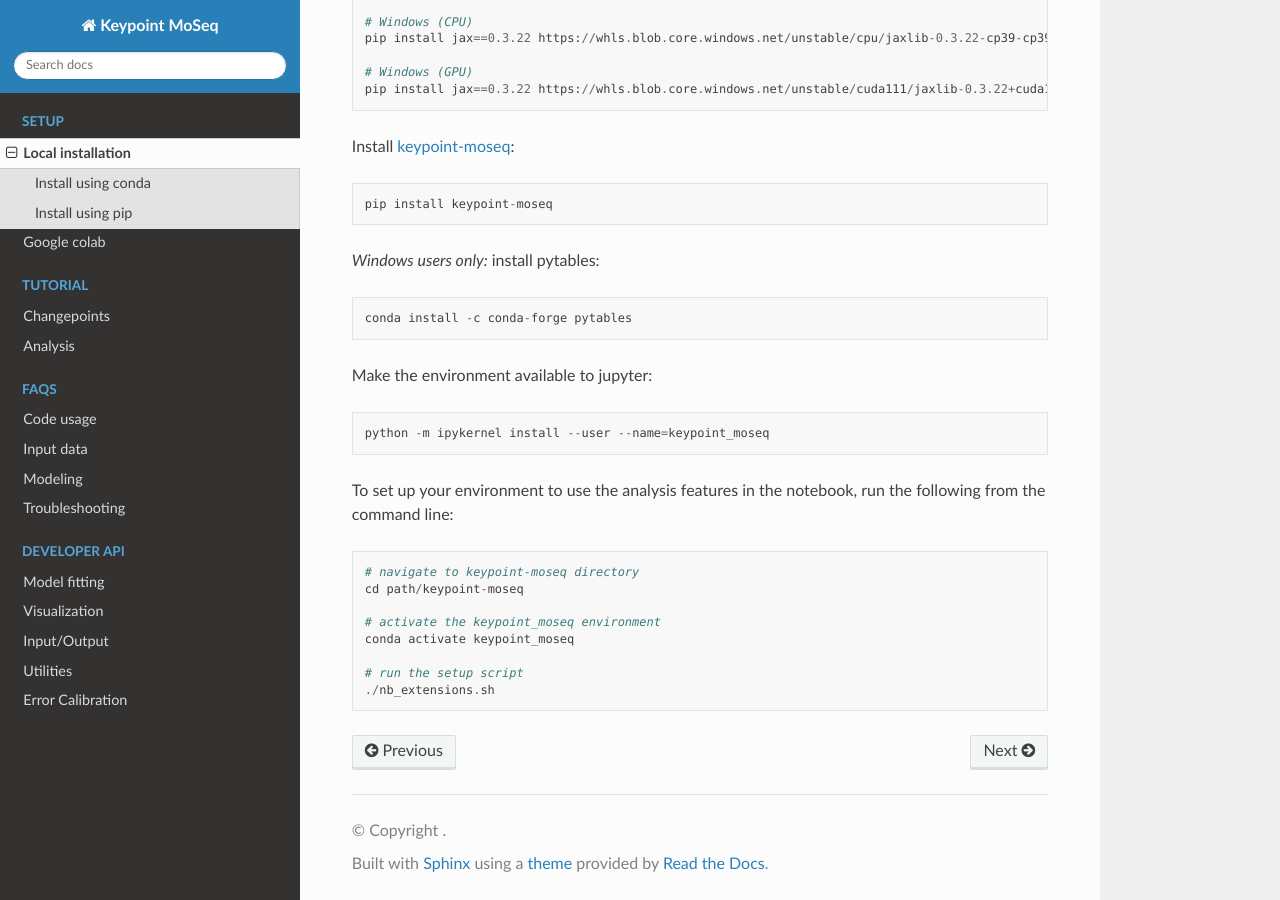
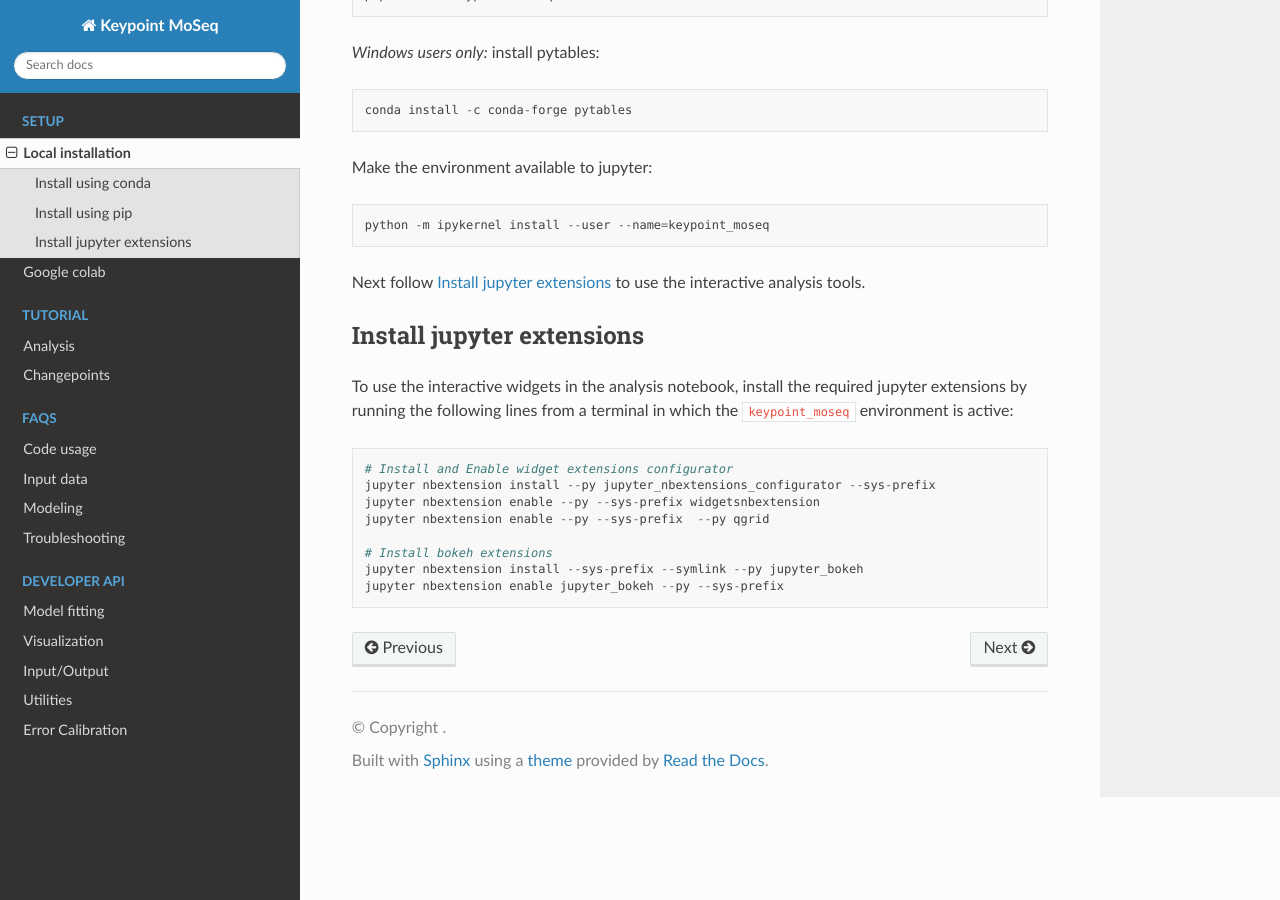
Before and after one commit to dattalab/keypoint-moseq, a Sphinx documentation site: the page built from docs/source/install.rst, in a window 1280 px wide and 900 px high, scrolled down 1942 px. Built offline with Sphinx 7.4.7 and the Read the Docs theme 2.0.0, drawn with Linux system fonts in a browser that asks for light colours; pages that are not in the unit, such as notebooks, are missing from menus; some of the changed text lies outside the part shown.

Commit message:
simplified docs for analysis, added jupyter_extension checker

```diff
--- a/docs/source/index.rst
+++ b/docs/source/index.rst
@@ -28,9 +28,9 @@ Motion Sequencing (MoSeq) is an unsupervised machine learning method for animal
 .. toctree::
    :caption: Tutorial
 
-   tutorial
+   modeling
+   analysis
    changepoints
-   analysis
 
 .. toctree::
    :caption: FAQs
--- a/docs/source/install.rst
+++ b/docs/source/install.rst
@@ -45,17 +45,8 @@ To use the keypoint_moseq environment in a notebook, either launch jupyterlab (`
 
    python -m ipykernel install --user --name=keypoint_moseq
 
-To set up your environment to use the analysis features in the notebook, run the following from the command line::
 
-   # navigate to keypoint-moseq directory
-   cd path/keypoint-moseq
-
-   # activate the keypoint_moseq environment
-   conda activate keypoint_moseq
-
-   # run the setup script
-   ./nb_extensions.sh
-
+Next follow `Install jupyter extensions`_ to use the interactive analysis tools.
 
 
 Install using pip
@@ -98,13 +89,19 @@ Make the environment available to jupyter::
    python -m ipykernel install --user --name=keypoint_moseq
 
 
-To set up your environment to use the analysis features in the notebook, run the following from the command line::
+Next follow `Install jupyter extensions`_ to use the interactive analysis tools.
 
-   # navigate to keypoint-moseq directory
-   cd path/keypoint-moseq
 
-   # activate the keypoint_moseq environment
-   conda activate keypoint_moseq
+Install jupyter extensions
+~~~~~~~~~~~~~~~~~~~~~~~~~~
 
-   # run the setup script
-   ./nb_extensions.sh
+To use the interactive widgets in the analysis notebook, install the required jupyter extensions by running the following lines from a terminal in which the ``keypoint_moseq`` environment is active::
+
+   # Install and Enable widget extensions configurator
+   jupyter nbextension install --py jupyter_nbextensions_configurator --sys-prefix
+   jupyter nbextension enable --py --sys-prefix widgetsnbextension
+   jupyter nbextension enable --py --sys-prefix  --py qgrid
+
+   # Install bokeh extensions
+   jupyter nbextension install --sys-prefix --symlink --py jupyter_bokeh
+   jupyter nbextension enable jupyter_bokeh --py --sys-prefix
```
Also changed, not shown: docs/source/analysis.ipynb, 4 other files.
